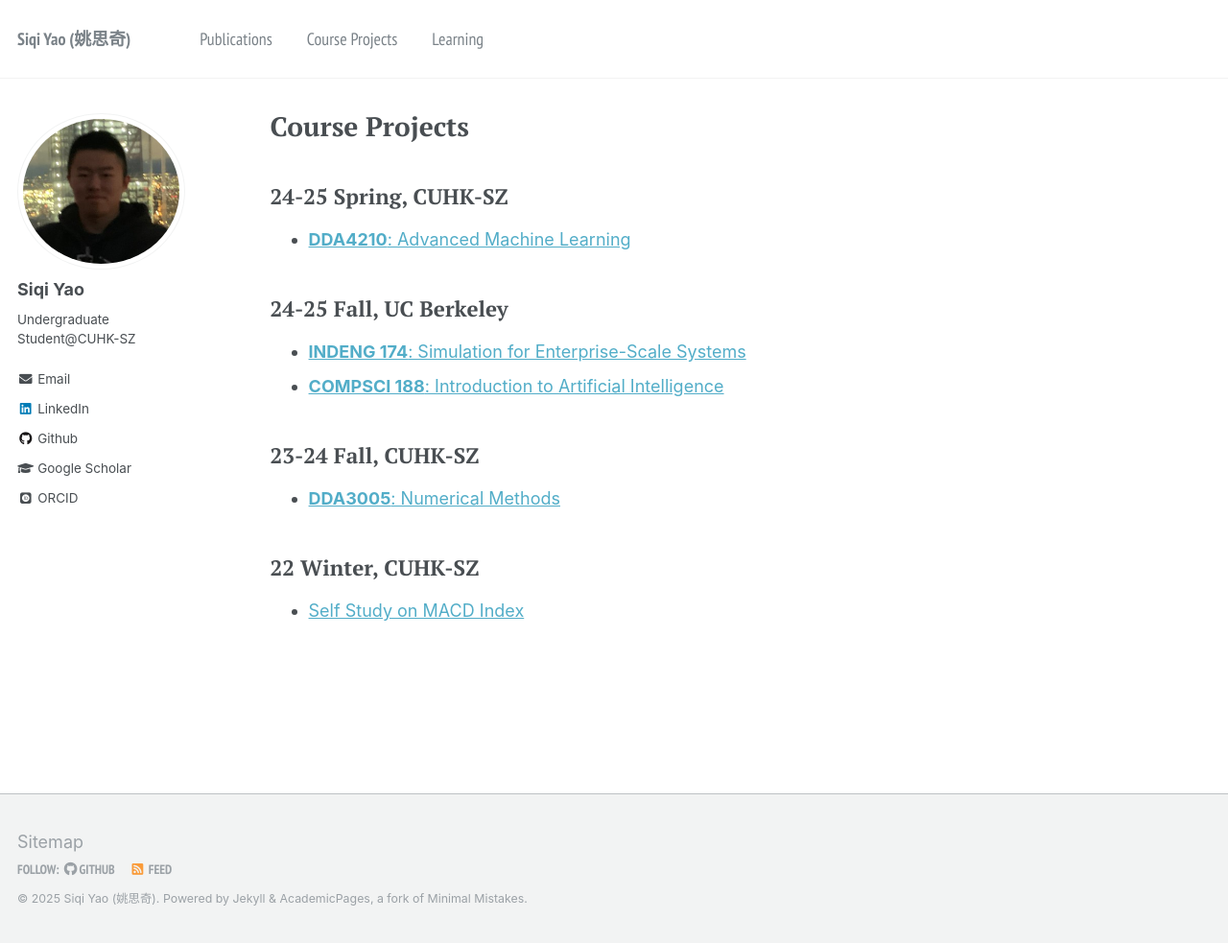
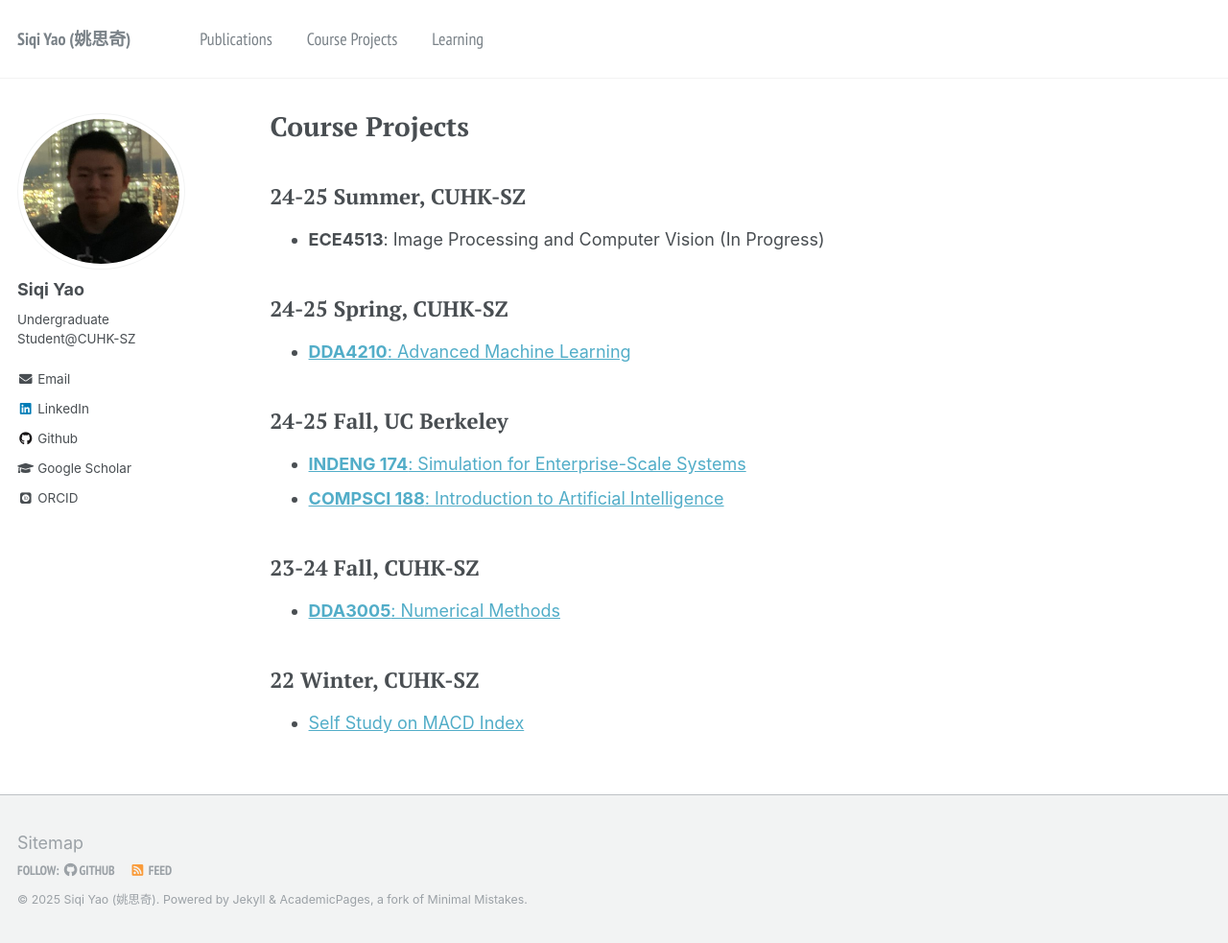
Before and after one commit to YaoSiqi2003/YaoSiqi2003.github.io, a Jekyll site: the page built from _pages/course projects.md, in a window 1280 px wide and 983 px high. Shown: the whole window at 96% size. Built offline with Jekyll 4.4.1, drawn with Linux system fonts in a browser that asks for light colours; some web fonts are replaced.

Commit message:
Modify pages

```diff
--- a/_pages/course projects.md
+++ b/_pages/course projects.md
@@ -5,9 +5,14 @@ permalink: /course projects/
 author_profile: true
 ---
 
+## 24-25 Summer, CUHK-SZ
+
+- **ECE4513**: Image Processing and Computer Vision (In Progress)
+
+
 ## 24-25 Spring, CUHK-SZ
 
-- [**DDA4210**: Advanced Machine Learning](https://github.com/YaoSiqi2003/DDA4210-Advance-Machine-Learning)
+- [**DDA4210**: Advanced Machine Learning](https://github.com/YaoSiqi2003/DDA4210-Advanced-Machine-Learning)
 
 ## 24-25 Fall, UC Berkeley
 
```
Also changed, not shown: _pages/learning.md (+1 -1 lines).
